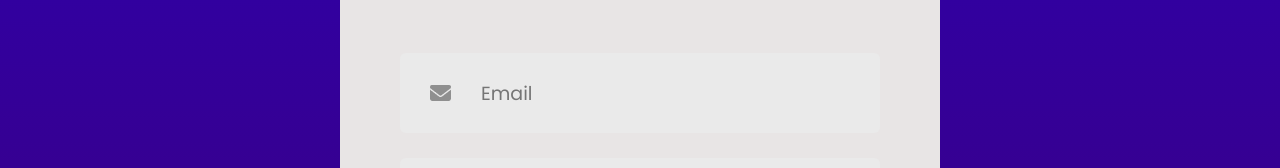
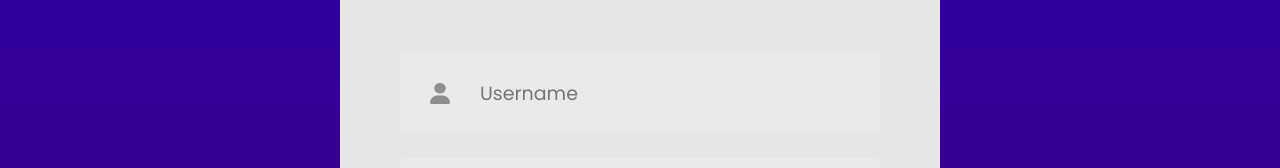
Before and after one commit to mabdullahasim/customer-insights-dashboard, a React (Vite) app: page / in a window 1280 px wide. Shown: the part 319-487 px from the top of the page. Built offline with nearby package versions, Linux system fonts and the light colour scheme.

Commit message:
Hooked up signup/login to the back end so now login/signup works, made it so username needed rather than email to login

```diff
--- a/src/frontend/pages/Login.tsx
+++ b/src/frontend/pages/Login.tsx
@@ -1,17 +1,33 @@
 import { useState } from "react";
 import { Link } from "react-router-dom"; // for navigation
 import password_icon from "../assets/password.png";
-import email_icon from "../assets/email.png";
+import user_icon from "../assets/person.png";
 import styles from "./Login.module.css";
+import axios from "axios";
+import { useNavigate } from "react-router-dom";
 
 const Login = () => {
+  const navigate = useNavigate();
   const [email, setEmail] = useState<string>("");
   const [password, setPassword] = useState<string>("");
 
-  const handleSubmit = (e: React.FormEvent<HTMLFormElement>) => {
+  const handleSubmit = async (e: React.FormEvent<HTMLFormElement>) => {
     e.preventDefault();
-    console.log("Login submitted:", { email, password });
-    // You can call your login API here
+    const params = new URLSearchParams();
+    params.append("username", email);    // FastAPI expects `username`
+    params.append("password", password);
+    try{
+      const res = await axios.post("http://localhost:8000/auth/token", params, {headers: { "Content-Type": "application/x-www-form-urlencoded" },});
+
+      console.log("Login success:", res.data);
+      localStorage.setItem("token", res.data.access_token); // save JWT
+      navigate("/dashboard");
+    }
+     catch (err: any) {
+      console.error("Login failed:", err.response?.data || err.message);
+      alert("Invalid username or password");
+    }
+
   };
 
   return (
@@ -23,10 +39,10 @@ const Login = () => {
 
       <form className={styles.inputs} onSubmit={handleSubmit}>
         <div className={styles.input}>
-          <img src={email_icon} alt="email icon" />
+          <img src={user_icon} alt="email icon" />
           <input
-            type="email"
-            placeholder="Email"
+            type="text"
+            placeholder="Username"
             value={email}
             onChange={(e) => setEmail(e.target.value)}
             required
--- a/src/frontend/pages/SignUp.tsx
+++ b/src/frontend/pages/SignUp.tsx
@@ -3,19 +3,34 @@ import user_icon from "../assets/person.png";
 import email_icon from "../assets/email.png";
 import password_icon from "../assets/password.png";
 import styles from "./SignUp.module.css";
+import axios from "axios";
+import { useNavigate } from "react-router-dom";
 
 function SignUp() {
   // State for inputs
   const [username, setUsername] = useState<string>("");
   const [email, setEmail] = useState<string>("");
   const [password, setPassword] = useState<string>("");
+  const navigate = useNavigate();
+  // Handle form submission
+  const handleSubmit = async (e: React.FormEvent<HTMLFormElement>) => {
+    e.preventDefault();
+    try {
+      const res = await axios.post("http://localhost:8000/auth/signUp", {
+        username,
+        email,
+        password,
+      });
 
-  // Handle form submission
-  const handleSubmit = (e: React.FormEvent<HTMLFormElement>) => {
-    e.preventDefault();
-    // For now, just log values
-    console.log("Sign Up submitted", { username, email, password });
-    // You can later call your API here
+      alert("Account created successfully! You can now log in.");
+
+      alert("Account created successfully!");
+      navigate("/login");
+    }
+    catch (err: any) {
+      console.error("Signup failed:", err.response?.data || err.message);
+      alert(err.response?.data?.detail || "Signup failed. Please try again.");
+    }
   };
 
   return (
@@ -30,7 +45,7 @@ function SignUp() {
           <img src={user_icon} alt="user" />
           <input
             type="text"
-            placeholder="Name"
+            placeholder="Username"
             value={username}
             onChange={(e) => setUsername(e.target.value)}
             required
```
